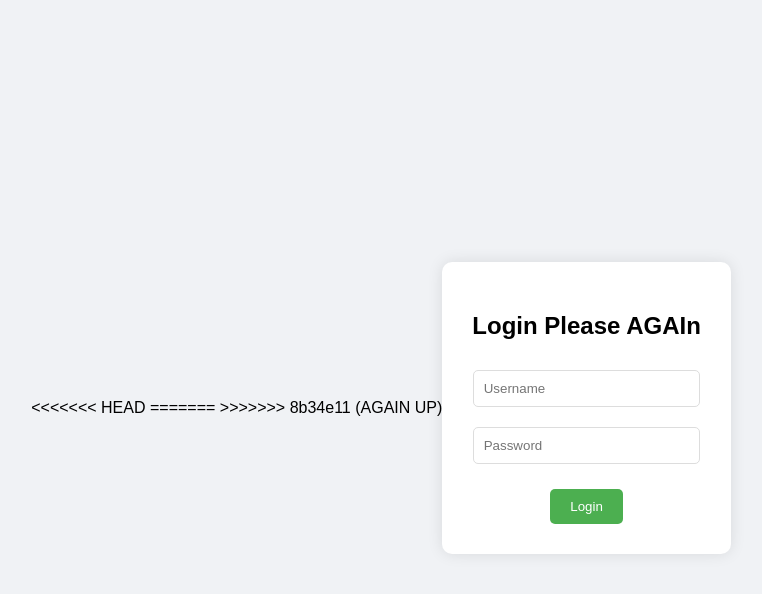
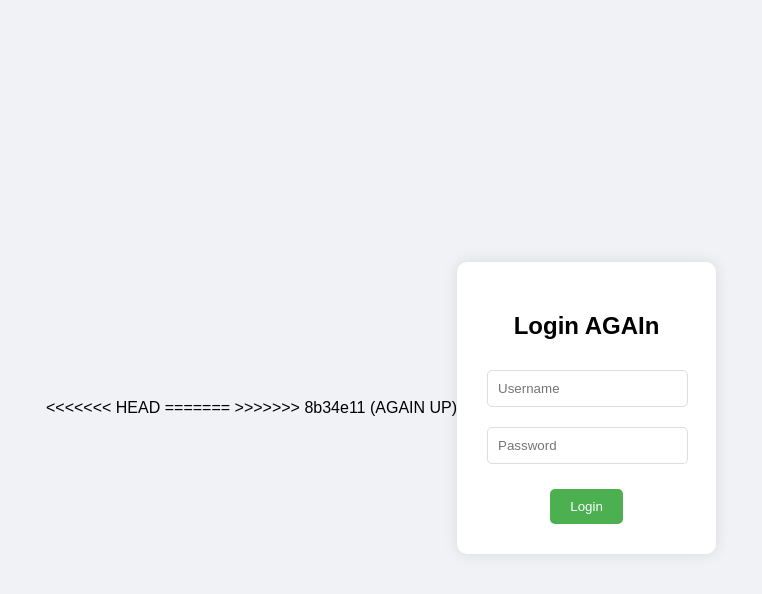
Before and after one commit to iftekarkaizer/justme, a Flask app: page / in a window 1280 px wide. Shown: the top 594 px of the page, without its empty margins (259-1021 px from the left). Run offline with Flask 3, Linux system fonts and the light colour scheme; some libraries are stand-ins or nearby versions.

Commit message:
justaddme

```diff
--- a/templates/login.html
+++ b/templates/login.html
@@ -11,7 +11,7 @@
 </head>
 <body>
     <div class="login-container">
-        <h2>Login Please AGAIn</h2>
+        <h2>Login AGAIn</h2>
         {% if error %}
             <p class="error">{{ error }}</p>
         {% endif %}
```
